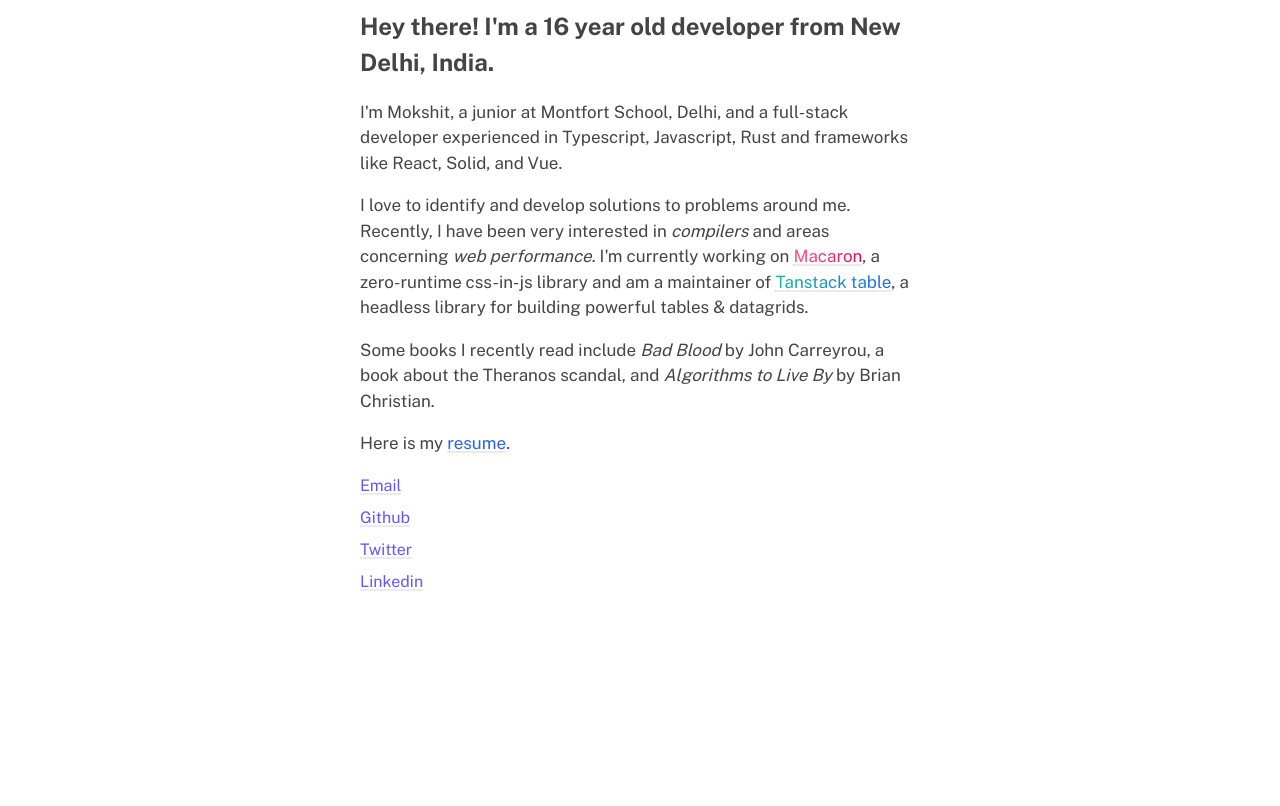
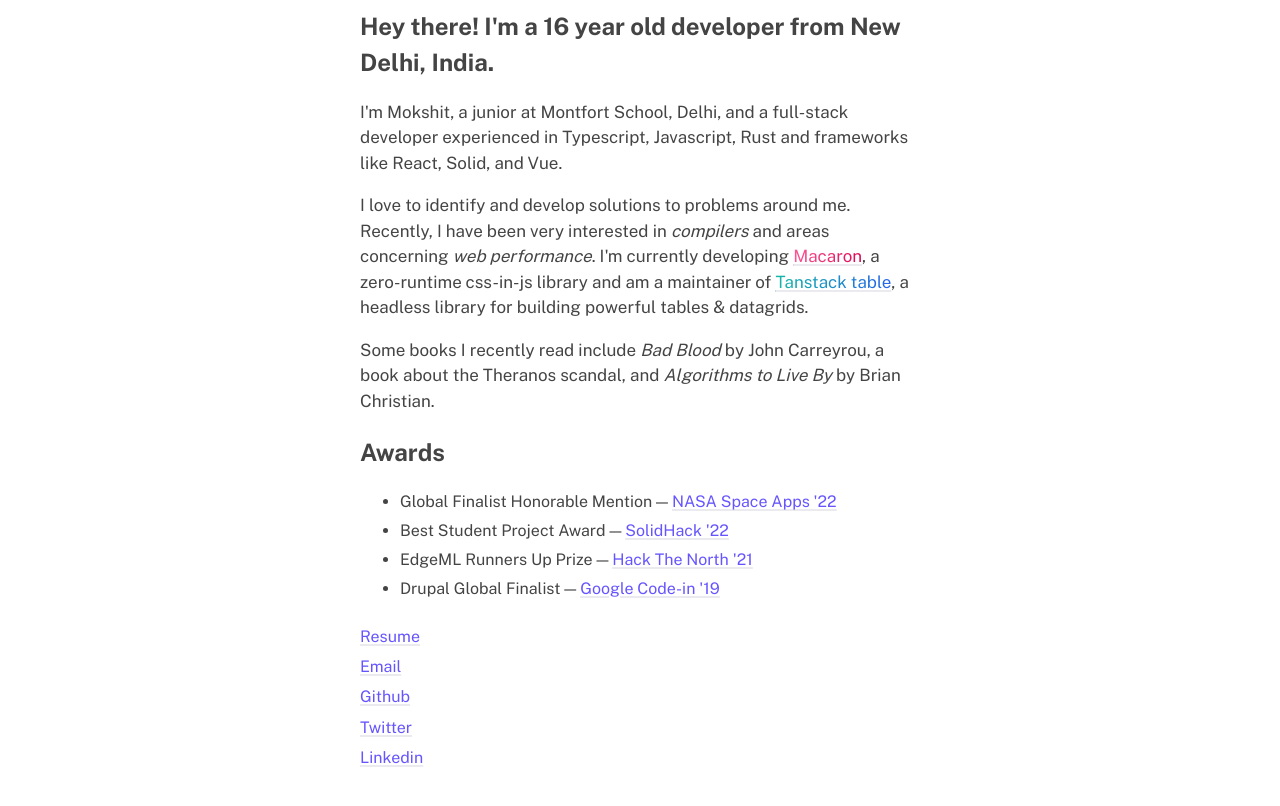
Before and after one commit to Mokshit06/web-portfolio, a plain HTML site: page index.html in a window 1280 px wide. Shown: the part 106-912 px from the top of the page. Before the commit the page ends 800 px from the top, so only its background shows below. Drawn offline with nearby package versions, Linux system fonts and the light colour scheme.

Commit message:
add awards

```diff
--- a/index.html
+++ b/index.html
@@ -86,11 +86,15 @@
     }
 
     ul {
+      display: flex;
+      gap: 0.3rem;
+      flex-direction: column;
+    }
+
+    ul.links {
       list-style-type: none;
+      gap: 0.4rem;
       padding-left: 0;
-      display: flex;
-      gap: 0.5rem;
-      flex-direction: column;
     }
   </style>
 
@@ -109,7 +113,7 @@
       <p>
         I love to identify and develop solutions to problems around me.
         Recently, I have been very interested in <i>compilers</i> and areas
-        concerning <i>web performance</i>. I'm currently working on
+        concerning <i>web performance</i>. I'm currently developing
         <a
           class="link"
           href="//github.com/macaron-css/macaron"
@@ -128,11 +132,34 @@
         book about the Theranos scandal, and <i>Algorithms to Live By</i> by
         Brian Christian.
       </p>
-      <p>
-        Here is my
-        <a style="color: #2563eb" href="/Resume_Mokshit.pdf">resume</a>.
-      </p>
-      <ul>
+      <div style="margin-bottom: 1.5rem">
+        <h2>Awards</h2>
+        <ul>
+          <li>
+            Global Finalist Honorable Mention —
+            <a
+              href="https://2022.spaceappschallenge.org/challenges/2022-challenges/track-the-iss/teams/spaced-out/project"
+              >NASA Space Apps '22</a
+            >
+          </li>
+          <li>
+            Best Student Project Award —
+            <a href="https://hack.solidjs.com/prizes">SolidHack '22</a>
+          </li>
+          <li>
+            EdgeML Runners Up Prize —
+            <a href="https://hackthenorth.com/">Hack The North '21</a>
+          </li>
+          <li>
+            Drupal Global Finalist —
+            <a href="https://codein.withgoogle.com/archive/2019/"
+              >Google Code-in '19</a
+            >
+          </li>
+        </ul>
+      </div>
+      <ul class="links">
+        <li><a href="/Resume_Mokshit.pdf">Resume</a></li>
         <li><a href="mailto:mokshitjain2006@gmail.com">Email</a></li>
         <li><a href="//github.com/mokshit06">Github</a></li>
         <li><a href="//twitter.com/mokshit06">Twitter</a></li>
```
